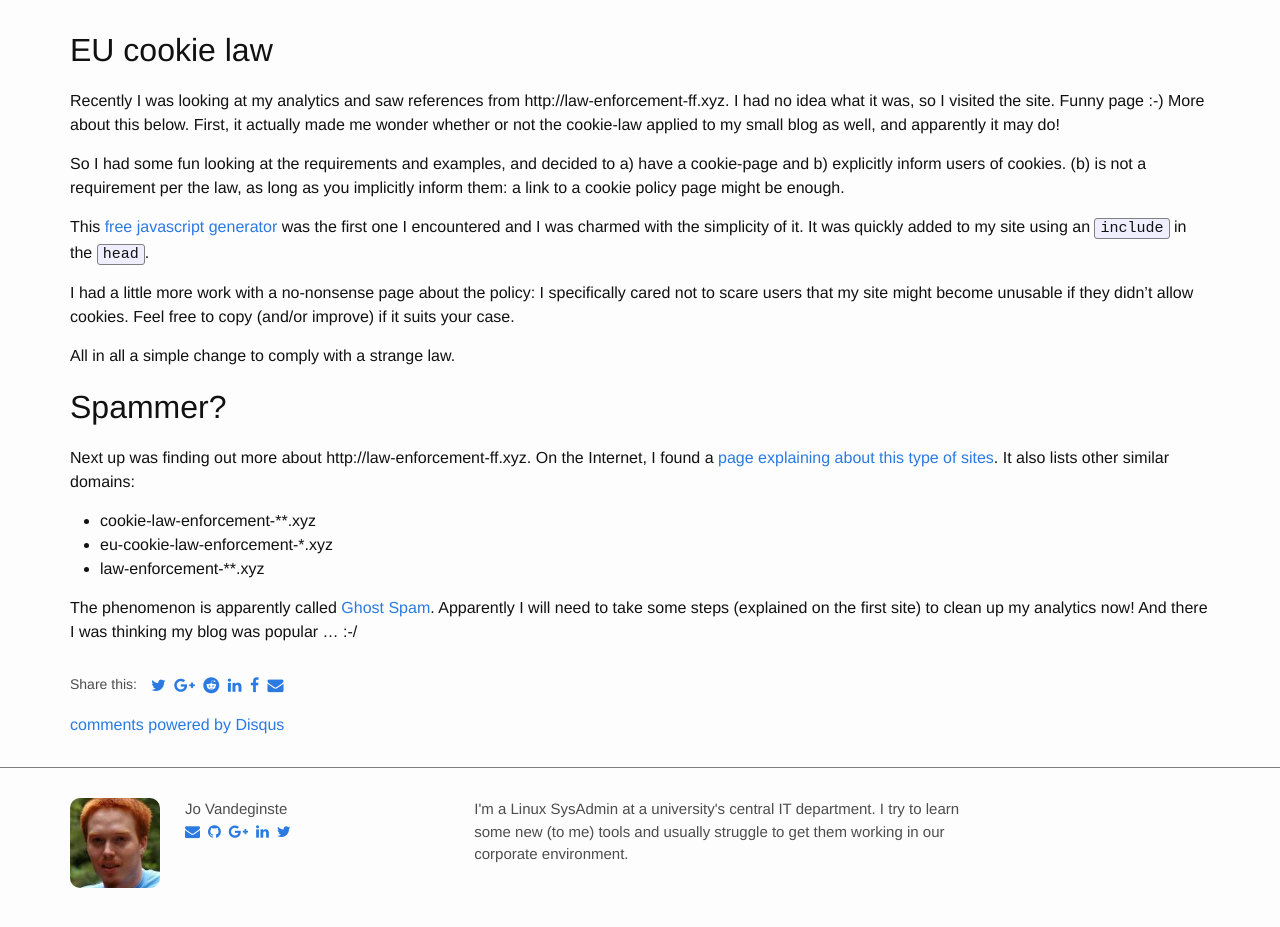
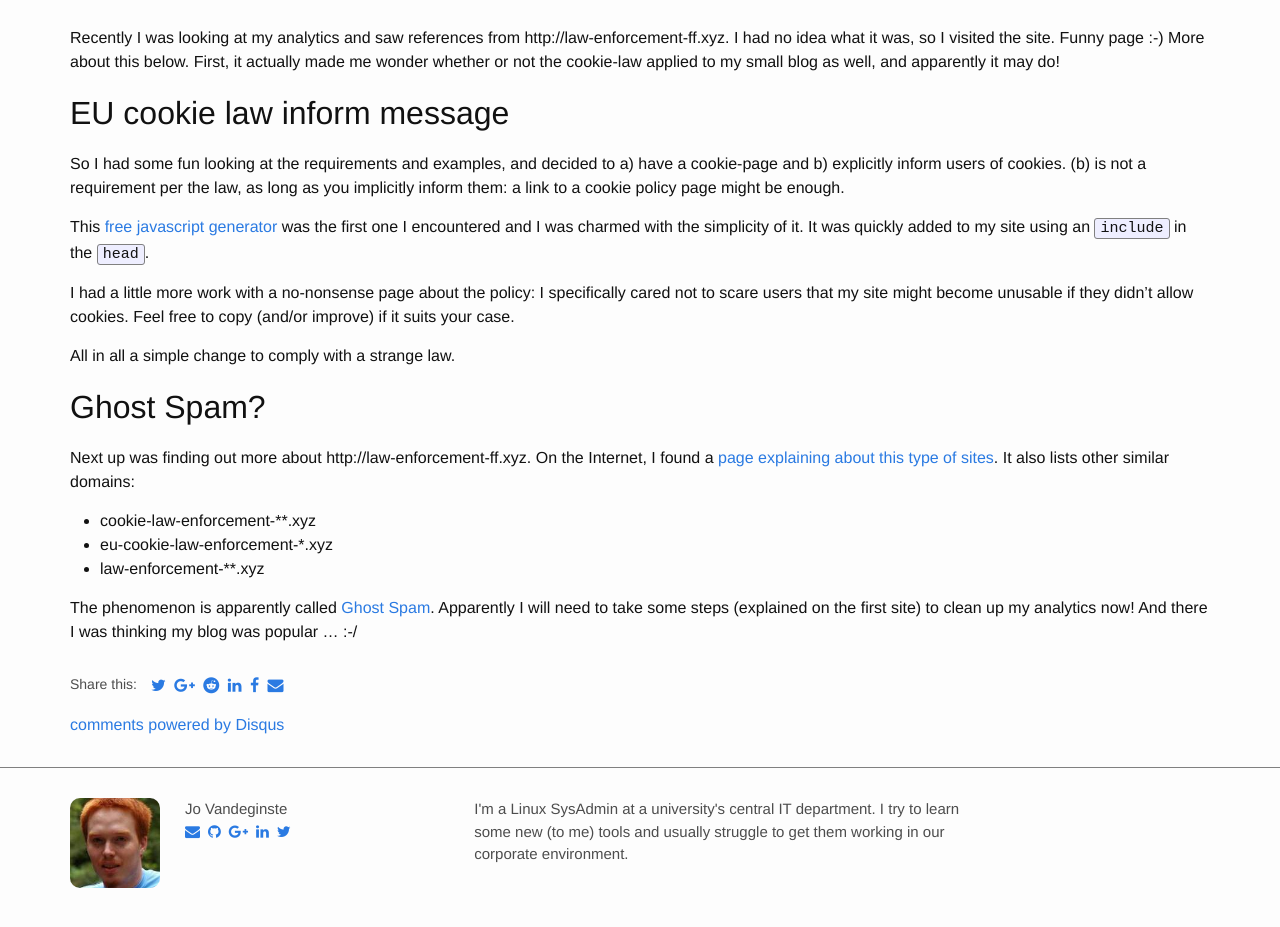
Before and after one commit to jovandeginste/jovandeginste.github.io, a Jekyll site: the page built from _posts/2016-06-12-add-a-cookie-notification-for-eu-compliance.md, in a window 1280 px wide, cut to the strip 310-1243 px from the top of the page. Shown: the top 927 px of the strip. Built offline with Jekyll 4.4.1, drawn with Linux system fonts in a browser that asks for light colours; nearby versions of some CDN libraries; comment, search, counter and statistics services are not loaded.

Commit message:
Change layout

```diff
--- a/_posts/2016-06-12-add-a-cookie-notification-for-eu-compliance.md
+++ b/_posts/2016-06-12-add-a-cookie-notification-for-eu-compliance.md
@@ -9,9 +9,9 @@ tags:
 - jekyll
 ---
 
-## EU cookie law
+Recently I was looking at my analytics and saw references from http://law-enforcement-ff.xyz. I had no idea what it was, so I visited the site. Funny page :-) More about this below. First, it actually made me wonder whether or not the cookie-law applied to my small blog as well, and apparently it may do!
 
-Recently I was looking at my analytics and saw references from http://law-enforcement-ff.xyz. I had no idea what it was, so I visited the site. Funny page :-) More about this below. First, it actually made me wonder whether or not the cookie-law applied to my small blog as well, and apparently it may do!
+## EU cookie law inform message
 
 So I had some fun looking at the requirements and examples, and decided to a) have a cookie-page and b) explicitly inform users of cookies. (b) is not a requirement per the law, as long as you implicitly inform them: a link to a cookie policy page might be enough.
 
@@ -21,7 +21,7 @@ I had a little more work with a no-nonsense page about the policy: I specificall
 
 All in all a simple change to comply with a strange law.
 
-## Spammer?
+## Ghost Spam?
 
 Next up was finding out more about http://law-enforcement-ff.xyz. On the Internet, I found a [page explaining about this type of sites](https://www.ohow.co/what-is-cookie-law-enforcement-bb-xyz-referral-google-analytics/). It also lists other similar domains:
 * cookie-law-enforcement-**.xyz
```
